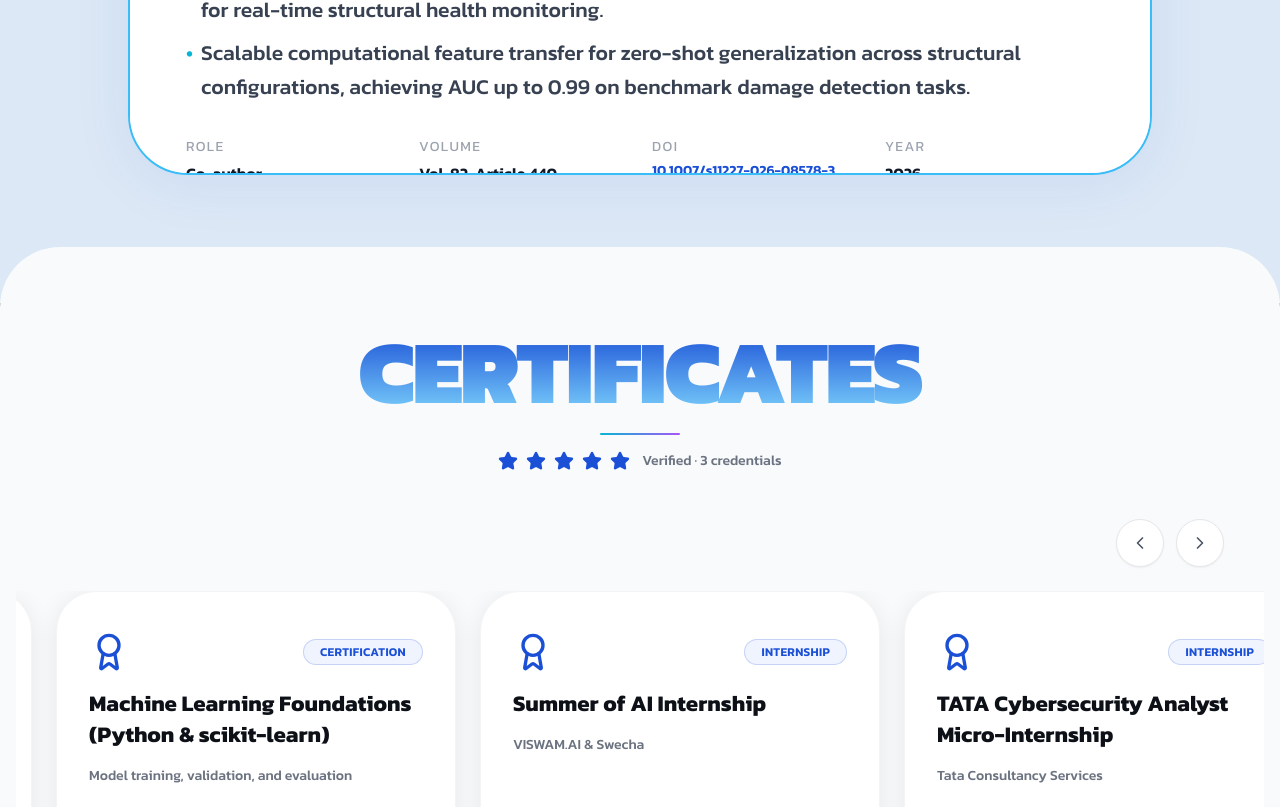
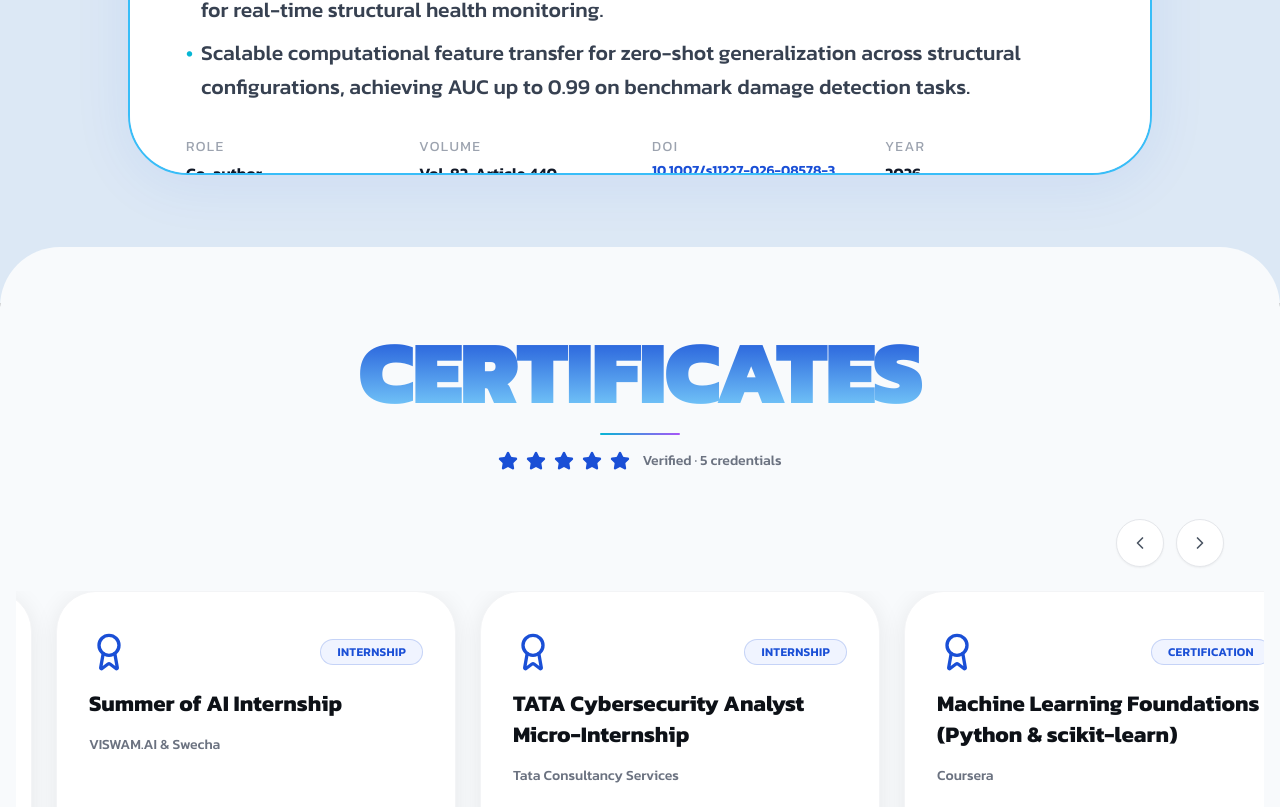
Before and after one commit to Aashritha-2005/Portfolio, a React (Vite) app: page / in a window 1280 px wide. Shown: the part 11193-12000 px from the top of the page. Built offline with nearby package versions, Linux system fonts and the light colour scheme.

Commit message:
Add CS50x and Hangover Hackathon certificates; update count to 5

```diff
--- a/src/components/CertificationsSection.tsx
+++ b/src/components/CertificationsSection.tsx
@@ -10,6 +10,22 @@ const CARD_WIDTH = 400
 const GAP = 24
 
 const baseCerts = [
+  {
+    title: 'CS50x: Introduction to Computer Science',
+    issuer: 'Harvard University',
+    category: 'Certification',
+    description:
+      'Completed Harvard\'s flagship CS course including ten problem sets and one final project, covering algorithms, data structures, C, Python, SQL, and web development.',
+    link: 'https://cs50.harvard.edu/certificates/815b5999-9e9f-4c00-8a97-dbfd5353122a',
+  },
+  {
+    title: 'The Hangover Hackathon — Part AI: Where\'s My Context?',
+    issuer: 'WeMakeDevs × Cognee',
+    category: 'Hackathon',
+    description:
+      'Participated in a 7-day online hackathon on AI context and memory (June 29 – July 5, 2026), sponsored by Cognee and presented by WeMakeDevs.',
+    link: null,
+  },
   {
     title: 'Summer of AI Internship',
     issuer: 'VISWAM.AI & Swecha',
@@ -26,7 +42,7 @@ const baseCerts = [
   },
   {
     title: 'Machine Learning Foundations (Python & scikit-learn)',
-    issuer: 'Model training, validation, and evaluation',
+    issuer: 'Coursera',
     category: 'Certification',
     description:
       'Model training, validation, and evaluation using Python and scikit-learn, including classical ML algorithms, cross-validation, and performance metrics.',
@@ -114,7 +130,7 @@ export default function CertificationsSection() {
             {[...Array(5)].map((_, i) => (
               <Star key={i} size={20} fill="#1a4fd6" stroke="#1a4fd6" />
             ))}
-            <span className="text-sm font-medium text-gray-500 ml-1">Verified · 3 credentials</span>
+            <span className="text-sm font-medium text-gray-500 ml-1">Verified · 5 credentials</span>
           </div>
         </FadeIn>
       </div>
@@ -184,6 +200,7 @@ export default function CertificationsSection() {
 
               {/* Row 5 — button */}
               <div className="mt-auto pt-4">
+                {cert.link ? (
                   <a
                     href={cert.link}
                     target="_blank"
@@ -193,6 +210,11 @@ export default function CertificationsSection() {
                   >
                     ↗ View Certificate
                   </a>
+                ) : (
+                  <span className="inline-flex items-center gap-2 px-6 py-2.5 rounded-full text-sm font-semibold uppercase tracking-widest border border-gray-200 text-gray-400 cursor-default">
+                    Certificate Issued
+                  </span>
+                )}
               </div>
             </div>
           ))}
```
Lines whose indentation alone changed are shown as unchanged.
